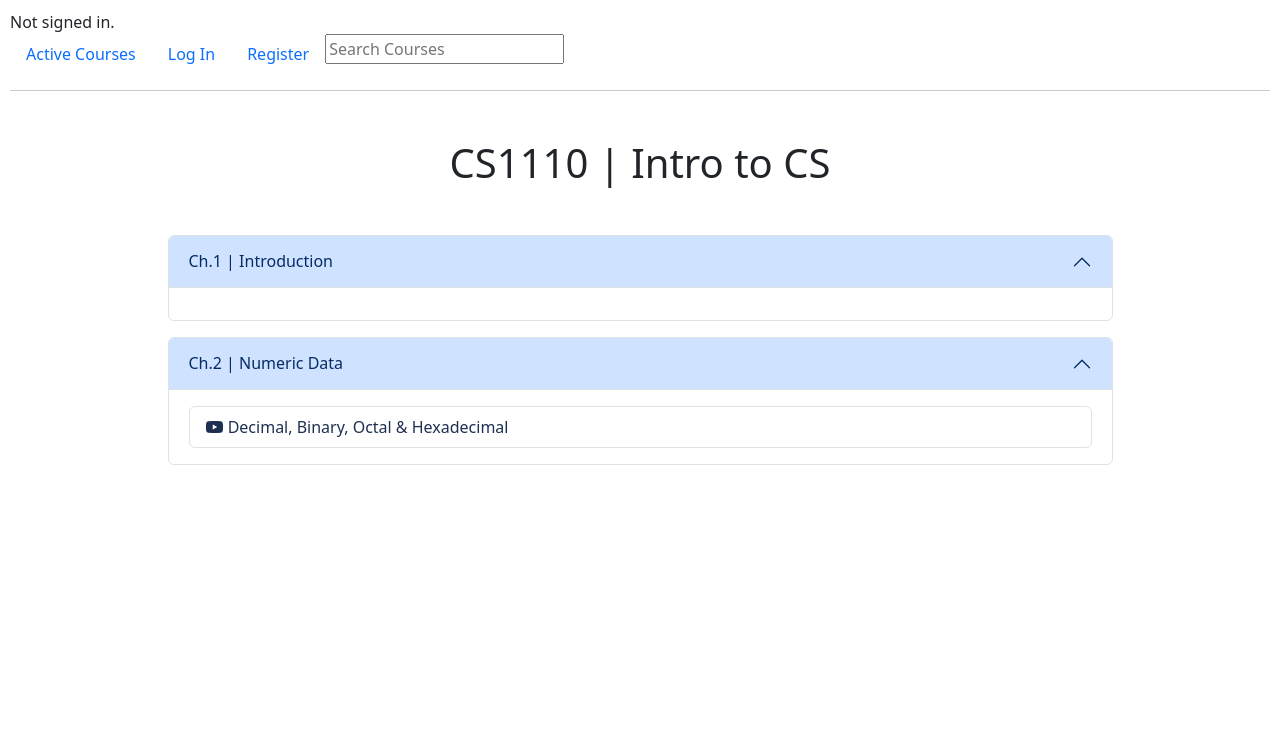
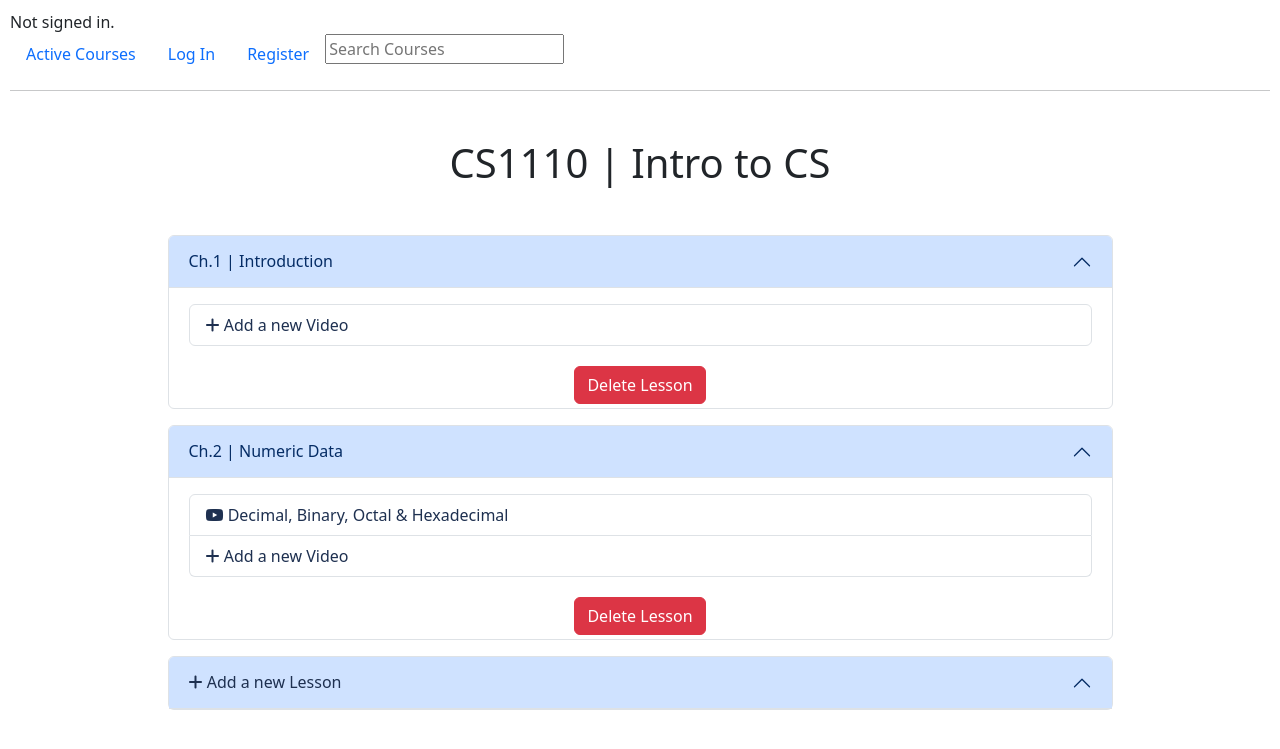
Before and after one commit to Fkhrayef/RevU, a Django app: page /enrolledCourses/courseContent/1 in a window 1280 px wide. Shown: the top 749 px of the page. Run offline with Django 5.2, Linux system fonts and the light colour scheme; data comes from the database, SQL or seed files in the repository; both versions use the stored data as it was after the commit; some libraries are stand-ins or nearby versions.

Commit message:
Added the ability to  manage Lessons and videos (Adding and deleting)

```diff
--- a/revuCMS/templates/revuCMS/courseContent.html
+++ b/revuCMS/templates/revuCMS/courseContent.html
@@ -14,18 +14,46 @@
                     <div class="accordion-body">
                         <ul class="list-group">
                             {% for video in item.videos %}
-                            <li class="list-group-item">
+                            <li class="list-group-item d-flex justify-content-between align-items-center">
                                 <a style="color:rgb(30,48,80); text-decoration: none;" href="{{ video.video }}">
                                     <i class="fa-brands fa-youtube"></i>
                                     {{video.title}}
                                 </a>
+                                {% if user.is_authenticated %}
+                                <div class="ml-auto">
+                                    <a style="color:rgb(30,48,80); text-decoration: none;" href="{% url 'deleteVid' id=video.id %}">
+                                        <i class="fa-solid fa-trash" style="color: #ff0000; display: inline-block;"></i>
+                                    </a>
+                                </div>
+                                {% endif %}
                             </li>
                             {% endfor %}
+                            <li class="list-group-item">
+                                <a style="color:rgb(30,48,80); text-decoration: none;" href="{% url 'addVid' id=item.lesson.id %}">
+                                    <i class="fa-solid fa-plus"></i>
+                                    Add a new Video
+                                </a>
+                            </li>
                         </ul>
                     </div>
                 </div>
+                <div class="d-flex justify-content-center align-items-center">
+                        <a class="btn btn-danger my-1" href="{% url 'deleteLesson' id=item.lesson.id %}" >Delete Lesson</a>
+                </div>
+
             </div>
         </div>
     {% endfor %}
-
+    <div class="accordion w-75 mx-auto my-3" id="accordionPanelsStayOpenExample">
+        <div class="accordion-item">
+            <h2 class="accordion-header">
+            <div class="accordion-button" type="text">
+                <a style="color:rgb(30,48,80); text-decoration: none;" href="{% url 'addLesson' id=course.id %}">
+                    <i class="fa-solid fa-plus"></i>
+                    Add a new Lesson
+                </a>
+            </div>
+            </h2>
+        </div>
+    </div>
 {% endblock %}
--- a/revuCMS/urls.py
+++ b/revuCMS/urls.py
@@ -21,4 +21,8 @@ urlpatterns = [
     path("deleteCourse/<int:id>", views.deleteCourse, name="deleteCourse"),
     path("editCourse/<int:id>", views.editCourse, name="editCourse"),
     path("profile", views.profile, name="profile"),
+    path("addLesson/<int:id>", views.addLesson, name="addLesson"),
+    path("deleteLesson/<int:id>", views.deleteLesson, name="deleteLesson"),
+    path("addVid/<int:id>", views.addVid, name="addVid"),
+    path("deleteVid/<int:id>", views.deleteVid, name="deleteVid"),
 ]
--- a/revuCMS/views.py
+++ b/revuCMS/views.py
@@ -163,6 +163,69 @@ def courseContent(request, id):
         'lessons_with_videos': lesson_data,
     })
 
+def addLesson(request, id):
+    # Get the Lesson
+    courseData = Course.objects.get(id=id)
+
+    if request.method == "GET":
+        return render(request, "revuCMS/addLesson.html",{
+            'course': courseData
+        })
+    else:
+        # Get the data from the form
+        title = request.POST["title"]
+        # Create a new Lesson object
+        newLesson = Lesson(
+            title=title,
+            course=courseData
+        )
+        newLesson.save()
+        return HttpResponseRedirect(reverse("courseContent", args=(id, )))
+
+def deleteLesson(request, id):
+    # Get the Lesson
+    lessonData = Lesson.objects.get(pk=id)
+    # Get the course to redirect
+    courseData = lessonData.course
+    # Delete the object
+    lessonData.delete()
+    return HttpResponseRedirect(reverse("courseContent", args=(courseData.id, )))
+
+def addVid(request, id):
+    # Get the Lesson
+    lessonData = Lesson.objects.get(id=id)
+    # Get the Course
+    courseData = lessonData.course
+
+    if request.method == "GET":
+        return render(request, "revuCMS/addVid.html",{
+            'lesson': lessonData
+        })
+    else:
+        # Get the data from the form
+        title = request.POST["title"]
+        vidurl = request.POST["vidurl"]
+        lesson = lessonData
+        # Create a new Video object
+        newVid = Video(
+            title=title,
+            video=vidurl,
+            lesson=lesson,
+        )
+        newVid.save()
+        return HttpResponseRedirect(reverse("courseContent", args=(courseData.id, )))
+
+def deleteVid(request, id):
+    # Get the Video
+    vidData = Video.objects.get(pk=id)
+    # Get the course to redirect
+    lessonData = vidData.lesson
+    courseData = lessonData.course
+    # Delete the object
+    vidData.delete()
+    return HttpResponseRedirect(reverse("courseContent", args=(courseData.id, )))
+
+
 def profile(request):
     currentUser = request.user
     if request.method == "GET":
```
Also changed, not shown: revuCMS/templates/revuCMS/addLesson.html (added, +14 -0 lines), revuCMS/templates/revuCMS/addVid.html (added, +18 -0 lines), db.sqlite3.
